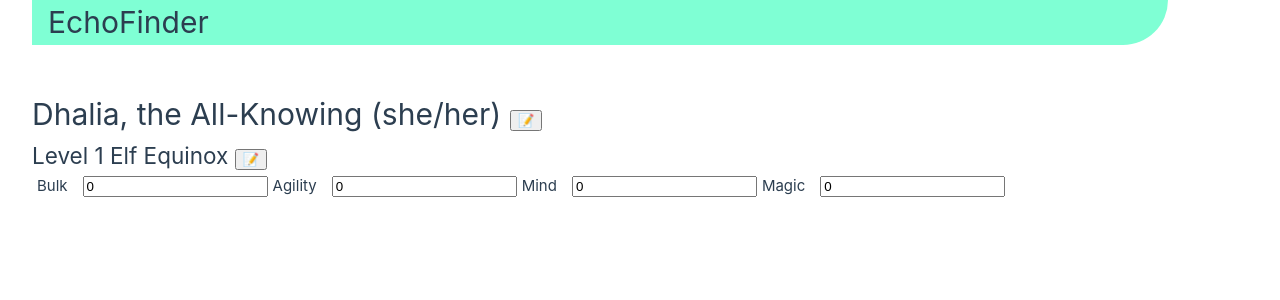
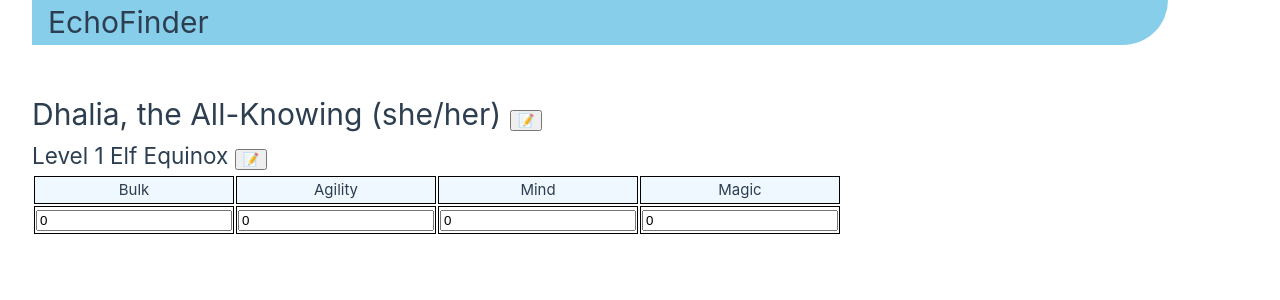
Before and after one commit to nimoooos/echofinder, a Vue app: page / in a window 1280 px wide. Shown: the top 300 px of the page. Built offline with nearby package versions, Linux system fonts and the light colour scheme.

Commit message:
implement ancestry search, and more layout

```diff
--- a/src/App.vue
+++ b/src/App.vue
@@ -3,11 +3,12 @@
 import { ref, watch } from 'vue';
 
 import type iCharacterData from './interfaces/iCharacterData';
+import { ancestry, ancestryTrait } from './data/ancestriesData';
 
 const blankCharacterData: iCharacterData = {
   moniker: { name: '', title: '', pronouns: '' },
-  basicInfo: { level: 1, ancestry: null, job: null },
-  chosenStats: { bulk: 0, agility: 0, mind: 0, magic: 0, ancestryTrait: null },
+  basicInfo: { level: 1, ancestry: ancestry(''), job: null },
+  chosenStats: { bulk: 0, agility: 0, mind: 0, magic: 0, ancestryTrait: { name: '', text: '' } },
   derivedStats: {
     bulk: 0,
     agility: 0,
@@ -37,7 +38,7 @@
   },
   basicInfo: {
     level: 1,
-    ancestry: 'Elf',
+    ancestry: ancestry('Elf'),
     job: 'Equinox',
   },
   chosenStats: {
@@ -45,7 +46,7 @@
     agility: 0,
     mind: 0,
     magic: 0,
-    ancestryTrait: 'Elven Accuracy',
+    ancestryTrait: ancestryTrait(ancestry('Elf'), 'Elven Accuracy'),
   },
   derivedStats: {
     bulk: 0,
@@ -131,46 +132,133 @@
         }}) <button @click="toggleEdit.moniker = !toggleEdit.moniker">📝</button>
       </h1>
       <div id="charsheet-moniker-edit" v-if="toggleEdit.moniker">
-        <input v-model="selectedCharacterData.moniker.name" placeholder="name" />
-        <input v-model="selectedCharacterData.moniker.title" placeholder="title" />
-        <input v-model="selectedCharacterData.moniker.pronouns" placeholder="pronouns" />
+        <table>
+          <tr>
+            <th>Name</th>
+            <th>Title</th>
+            <th>Pronouns</th>
+          </tr>
+          <tr>
+            <td>
+              <input v-model="selectedCharacterData.moniker.name" placeholder="name" />
+            </td>
+            <td>
+              <input v-model="selectedCharacterData.moniker.title" placeholder="title" />
+            </td>
+            <td>
+              <input v-model="selectedCharacterData.moniker.pronouns" placeholder="pronouns" />
+            </td>
+          </tr>
+        </table>
       </div>
     </div>
     <div id="charsheet-basicinfo">
       <h2>
         Level {{ selectedCharacterData.basicInfo.level }}
-        {{ selectedCharacterData.basicInfo.ancestry }}
+        {{ selectedCharacterData.basicInfo.ancestry.name }}
         {{ selectedCharacterData.basicInfo.job }}
         <button @click="toggleEdit.basicinfo = !toggleEdit.basicinfo">📝</button>
       </h2>
       <div id="charsheet-basicinfo-edit" v-if="toggleEdit.basicinfo">
-        <input v-model="selectedCharacterData.basicInfo.level" placeholder="level" />
-        <input v-model="selectedCharacterData.basicInfo.ancestry" />
-        <input v-model="selectedCharacterData.basicInfo.job" />
+        <table>
+          <tr>
+            <th>Level</th>
+            <th>Ancestry</th>
+            <th>Ancestry Trait</th>
+            <th>Job</th>
+          </tr>
+          <tr>
+            <td>
+              <input
+                id="level-input"
+                type="number"
+                min="1"
+                max="12"
+                v-model="selectedCharacterData.basicInfo.level"
+              />
+            </td>
+            <td>
+              <input placeholder="ancestry" />
+            </td>
+            <td>
+              <input placeholder="ancestryTrait" />
+            </td>
+            <td>
+              <input v-model="selectedCharacterData.basicInfo.job" />
+            </td>
+          </tr>
+        </table>
+        <!-- TODO: change to dropdown -->
       </div>
     </div>
     <div id="charsheet-bamm">
-      <label for="input-bulk">Bulk</label>
-      <input id="input-bulk" type="number" v-model="selectedCharacterData.chosenStats.bulk" />
-      <label for="input-agility">Agility</label>
-      <input id="input-agility" type="number" v-model="selectedCharacterData.chosenStats.agility" />
-      <label for="input-mind">Mind</label>
-      <input id="input-mind" type="number" v-model="selectedCharacterData.chosenStats.mind" />
-      <label for="input-magic">Magic</label>
-      <input id="input-magic" type="number" v-model="selectedCharacterData.chosenStats.magic" />
+      <table>
+        <tr>
+          <th>Bulk</th>
+          <th>Agility</th>
+          <th>Mind</th>
+          <th>Magic</th>
+        </tr>
+        <tr>
+          <td>
+            <input
+              id="input-bulk"
+              type="number"
+              min="1"
+              max="6"
+              v-model="selectedCharacterData.chosenStats.bulk"
+            />
+          </td>
+          <td>
+            <input
+              id="input-agility"
+              type="number"
+              min="1"
+              max="6"
+              v-model="selectedCharacterData.chosenStats.agility"
+            />
+          </td>
+          <td>
+            <input
+              id="input-mind"
+              type="number"
+              min="1"
+              max="6"
+              v-model="selectedCharacterData.chosenStats.mind"
+            />
+          </td>
+          <td>
+            <input
+              id="input-magic"
+              type="number"
+              min="1"
+              max="6"
+              v-model="selectedCharacterData.chosenStats.magic"
+            />
+          </td>
+        </tr>
+      </table>
     </div>
   </div>
 </template>
 
 <style scoped>
-label {
-  padding-left: 5px;
-  padding-right: 15px;
+th {
+  border: 1px solid black;
+  background-color: aliceblue;
+  width: 200px;
+}
+td {
+  border: 1px solid black;
+}
+
+input {
+  width: 100%;
 }
 
 #navbar {
   width: 100%;
-  background-color: aquamarine;
+  background-color: skyblue;
   padding-left: 1rem;
   margin-bottom: 3em;
   border-bottom-right-radius: 3em;
```
